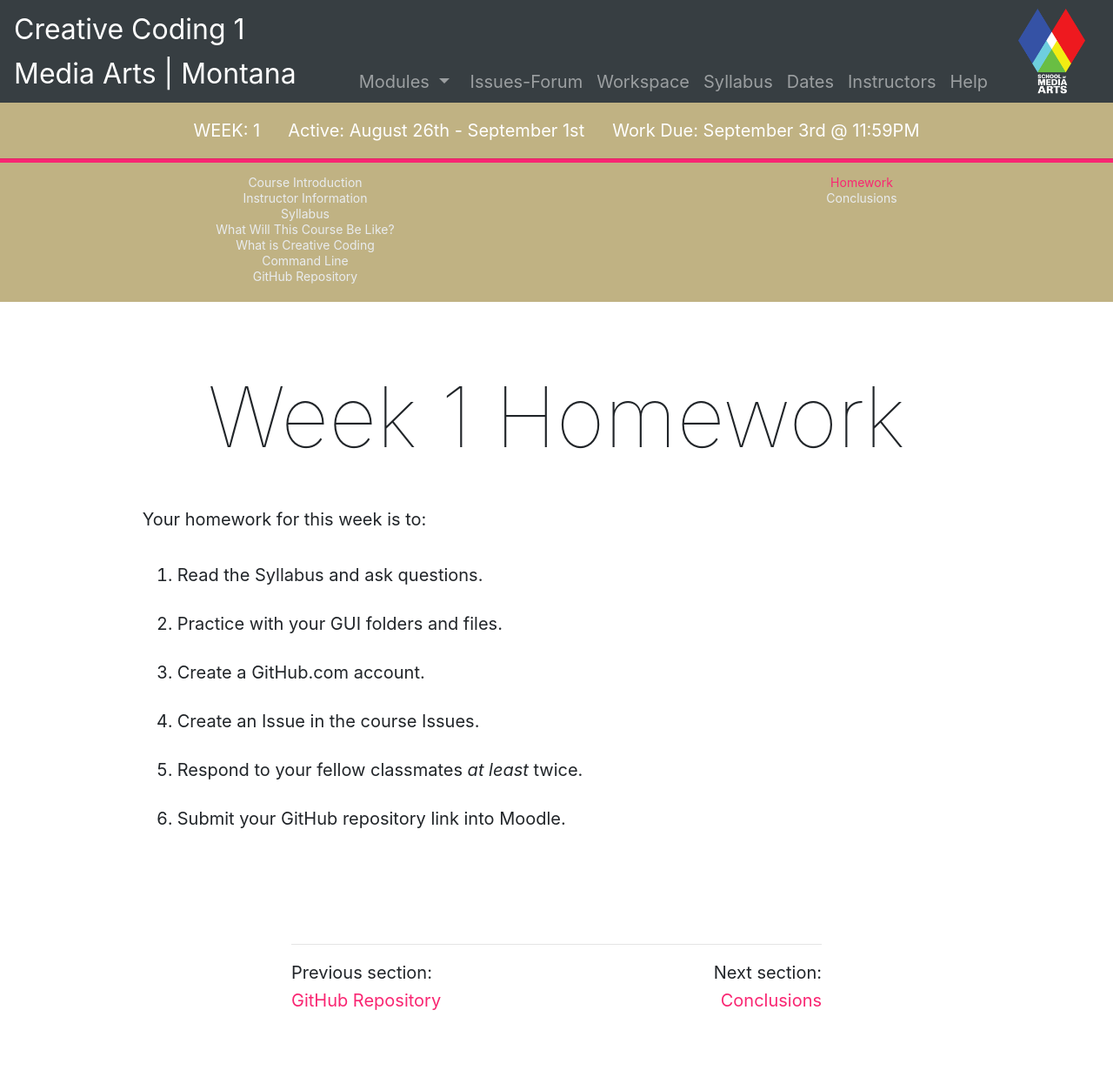
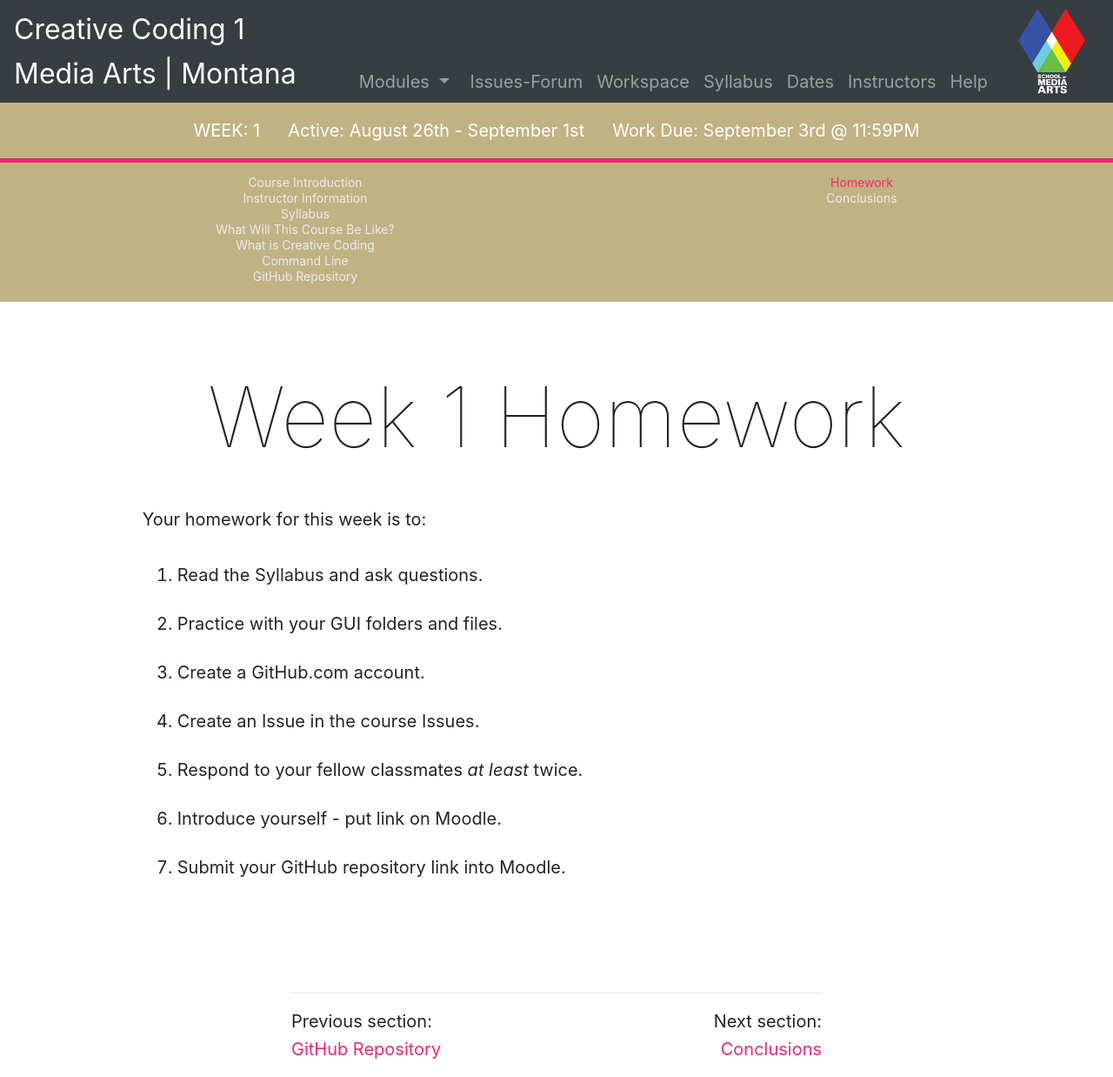
Before and after one commit to Montana-Media-Arts/creative-coding-1-Fall2019, a Jekyll site: the page built from modules/week-1/_posts/2017-01-09-homework.md, in a window 1280 px wide. Shown: the whole page at 87% size. Built offline with Jekyll 4.4.1, drawn with Linux system fonts in a browser that asks for light colours; nearby versions of some CDN libraries; before the commit the page ends 1182 px from its top, so only the background shows below that.

Commit message:
Update 2017-01-09-homework.md

```diff
--- a/modules/week-1/_posts/2017-01-09-homework.md
+++ b/modules/week-1/_posts/2017-01-09-homework.md
@@ -12,4 +12,5 @@ Your homework for this week is to:
 3. Create a GitHub.com account.
 4. Create an Issue in the course Issues.
 5. Respond to your fellow classmates _at least_ twice.
-6. Submit your GitHub repository link into Moodle.
+6. Introduce yourself - put link on Moodle.
+7. Submit your GitHub repository link into Moodle.
```
